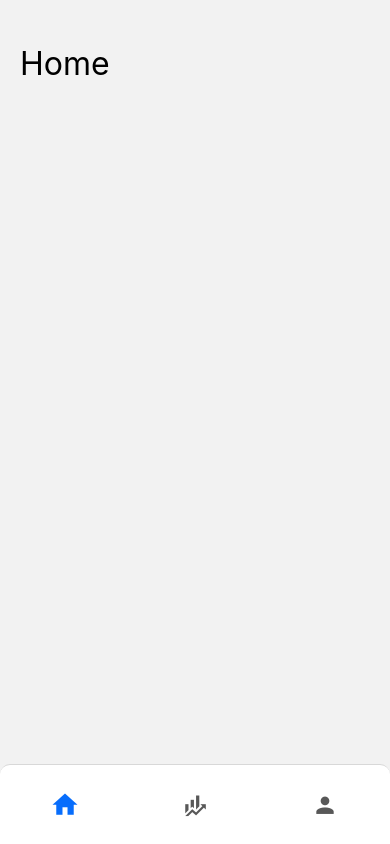
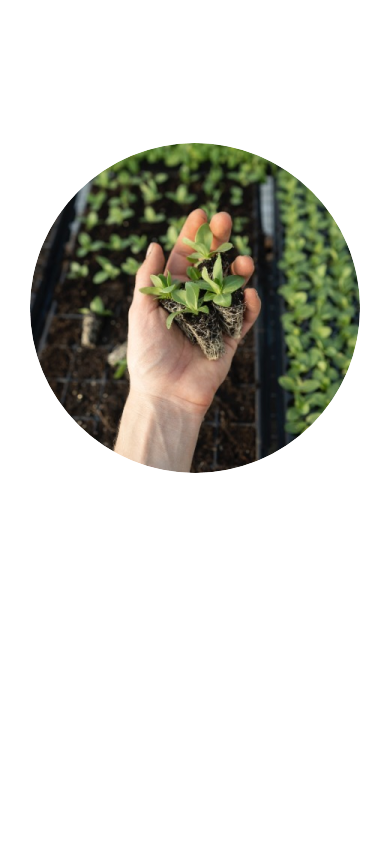
Before and after one commit to anirudh-mk/agriculture-automation-using-iot-frontend-app, a React Native app: screen / in a window 390 px wide. Built offline with nearby package versions, Linux system fonts and the light colour scheme.

Commit message:
feat(screens/loginScreen.js): CirculerImage added

```diff
--- a/App.js
+++ b/App.js
@@ -10,6 +10,7 @@ import UserScreen from './screens/UserScreen';
 import StatisticScreen from './screens/StatisticScreen';
 
 import colors from './utils/Colors';
+import LoginScreen from './screens/LoginScreen';
 
 const Tab = createBottomTabNavigator();
 const screenOptions = {
@@ -28,49 +29,50 @@ const screenOptions = {
 }
 const App = () => {
   return (
-    <NavigationContainer>
-      <Tab.Navigator
-        screenOptions={ screenOptions }
-        initialRouteName="Home"
-      >
-        <Tab.Screen
-          name="Home"
-          component={ HomeScreen }
-          options={{
-            tabBarIcon: ({ focused }) => (
-              <MaterialCommunityIcons
-              name="home"
-              color={ focused? colors.primary: colors.gray }
-              size={ focused? 30: 26 } />
-            ),
-          }}
-        />
-        <Tab.Screen
-          name="Statistics"
-          component={ StatisticScreen }
-          options={{
-            tabBarIcon: ({ focused }) => (
-              <MaterialCommunityIcons
-              name='finance'
-              color={ focused? colors.primary: colors.gray }
-              size={ focused? 30: 26 }/>
-            ),
-          }}
-        />
-        <Tab.Screen
-          name="User"
-          component={ UserScreen }
-          options={{
-            tabBarIcon: ({ focused }) => (
-              <MaterialCommunityIcons
-              name="account"
-              color={ focused? colors.primary: colors.gray }
-              size={ focused? 30: 26} />
-            ),
-          }}
-        />
-      </Tab.Navigator>
-    </NavigationContainer>
+      <LoginScreen/>
+    // <NavigationContainer>
+    //   <Tab.Navigator
+    //     screenOptions={ screenOptions }
+    //     initialRouteName="Home"
+    //   >
+    //     <Tab.Screen
+    //       name="Home"
+    //       component={ HomeScreen }
+    //       options={{
+    //         tabBarIcon: ({ focused }) => (
+    //           <MaterialCommunityIcons
+    //           name="home"
+    //           color={ focused? colors.primary: colors.gray }
+    //           size={ focused? 30: 26 } />
+    //         ),
+    //       }}
+    //     />
+    //     <Tab.Screen
+    //       name="Statistics"
+    //       component={ StatisticScreen }
+    //       options={{
+    //         tabBarIcon: ({ focused }) => (
+    //           <MaterialCommunityIcons
+    //           name='finance'
+    //           color={ focused? colors.primary: colors.gray }
+    //           size={ focused? 30: 26 }/>
+    //         ),
+    //       }}
+    //     />
+    //     <Tab.Screen
+    //       name="User"
+    //       component={ UserScreen }
+    //       options={{
+    //         tabBarIcon: ({ focused }) => (
+    //           <MaterialCommunityIcons
+    //           name="account"
+    //           color={ focused? colors.primary: colors.gray }
+    //           size={ focused? 30: 26} />
+    //         ),
+    //       }}
+    //     />
+    //   </Tab.Navigator>
+    // </NavigationContainer>
   );
 };
 
--- a/screens/LoginScreen.js
+++ b/screens/LoginScreen.js
@@ -0,0 +1,18 @@
+import { View, Text } from 'react-native'
+import React from 'react'
+import CirculerImage from '../components/CirculerImage'
+const LoginScreen = () => {
+  return (
+    <View>
+      <CirculerImage
+        source={require('../assets/icon.png')}
+        size={330}
+        border={0}
+        top={143}
+
+      />
+    </View>
+  )
+}
+
+export default LoginScreen
```
Also changed, not shown: assets/icon.png.
